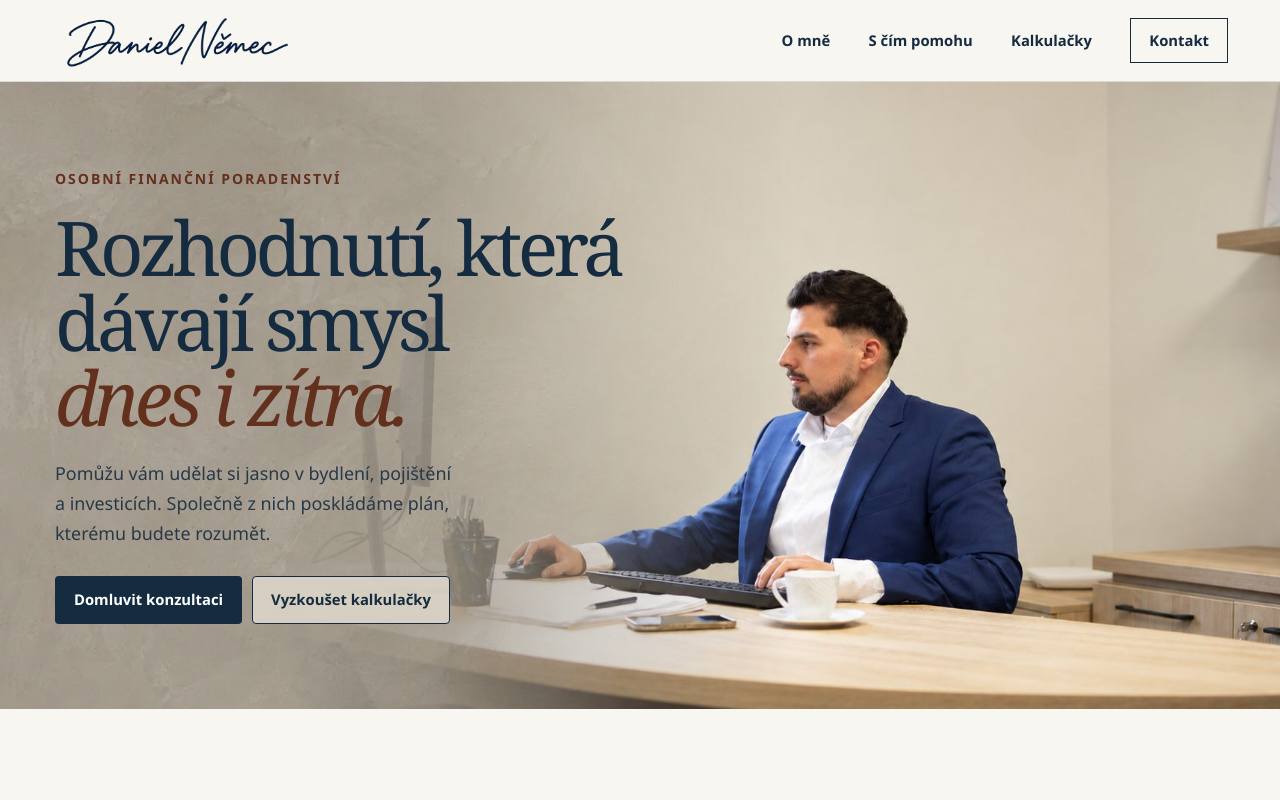
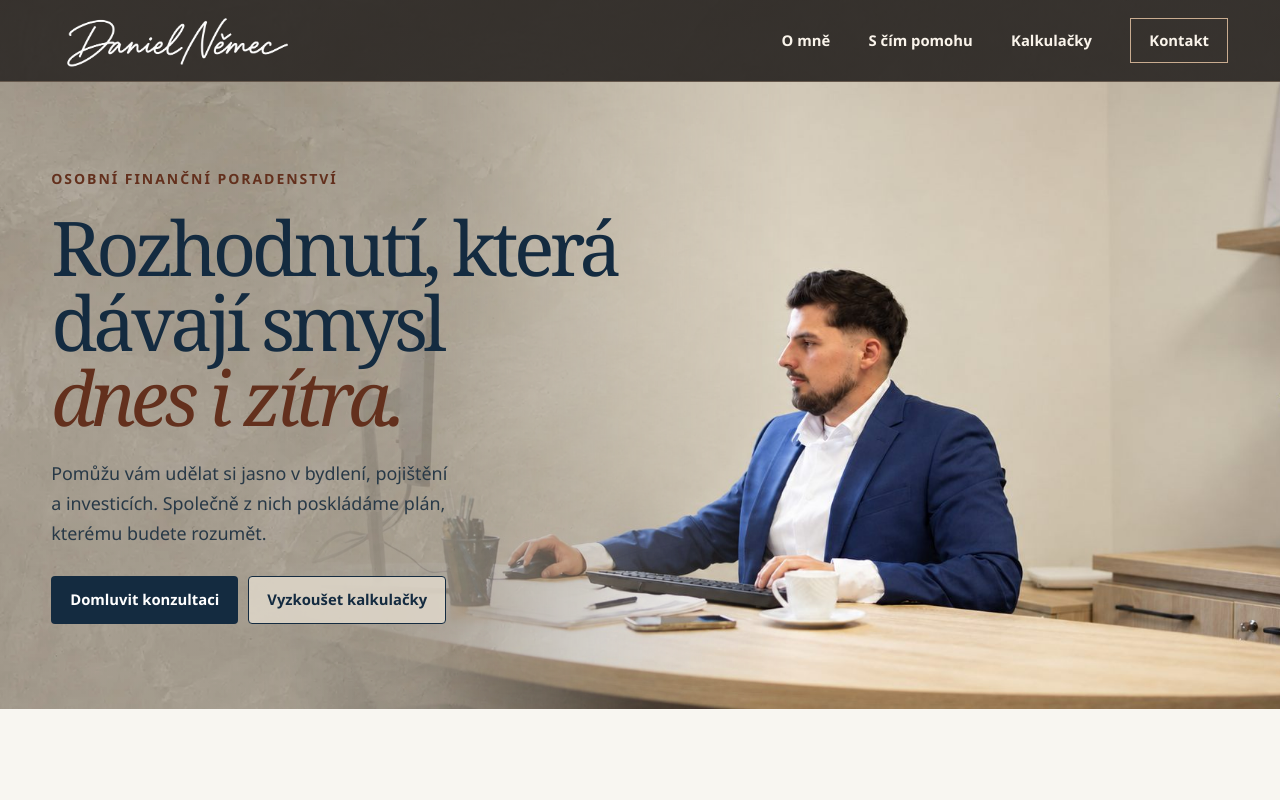
Before and after one commit to mnanalysiscz-collab/DanielNemecweb, a plain HTML site: page index.html in a window 1280 px wide. Shown: the top 800 px of the page. Drawn offline with Linux system fonts and the light colour scheme.

Commit message:
Add a graphite header and widen the homepage hero layout

```diff
--- a/index.html
+++ b/index.html
@@ -6,10 +6,10 @@
   <meta name="description" content="Daniel Němec, osobní finanční poradenství v Sokolově. Probereme bydlení, pojištění, rezervy i dlouhodobé finanční cíle.">
   <meta name="theme-color" content="#f8f6f1">
   <title>Daniel Němec | Osobní finanční poradenství</title>
-  <link rel="stylesheet" href="styles.css?v=sterka-2">
+  <link rel="stylesheet" href="styles.css?v=grafit-1">
   <script src="script.js" defer></script>
 </head>
-<body>
+<body class="home-page">
   <a class="skip-link" href="#top">Přejít k obsahu</a>
   <header class="site-header">
     <div class="header-inner">
--- a/styles.css
+++ b/styles.css
@@ -37,6 +37,19 @@ em { color: var(--accent); }
 .main-nav .nav-cta { border: 1px solid var(--ink); padding: 9px 18px; }
 .menu-toggle { display: none; }
 
+.home-page .site-header {
+  --accent: #f3d3b6;
+  --header-graphite: #38322e;
+  color: #faf4eb;
+  background:
+    linear-gradient(#282421e5, #282421e5),
+    var(--header-graphite) url("assets/hero-sterka.webp") center 42% / cover;
+  border-color: #66594d;
+}
+.home-page .site-header .brand img { filter: brightness(0) invert(1); }
+.home-page .site-header .nav-cta { border-color: #c9ac90; }
+.home-page .site-header :focus-visible { outline-color: var(--accent); }
+
 .hero {
   --accent: #63301d;
   position: relative;
@@ -56,7 +69,13 @@ em { color: var(--accent); }
   object-position: 62% center;
   mask-image: linear-gradient(90deg, transparent 20%, #0002 34%, #000a 49%, #000 62%);
 }
-.hero-inner { display: grid; align-items: center; min-height: clamp(540px, 49vw, 715px); padding-block: 48px; }
+.hero-inner {
+  display: grid;
+  width: min(1600px, 100% - clamp(56px, 8vw, 150px));
+  align-items: center;
+  min-height: clamp(540px, 49vw, 715px);
+  padding-block: 48px;
+}
 .hero-copy { max-width: min(55%, 610px); }
 .hero h1 { font-size: clamp(3.25rem, 5.9vw, 6.2rem); line-height: .99; letter-spacing: -.06em; }
 .hero h1 em { display: inline-block; }
@@ -127,6 +146,8 @@ em { color: var(--accent); }
   .menu-toggle { display: block; min-height: 42px; padding-inline: 12px; border: 1px solid var(--line); border-radius: 4px; color: var(--ink); background: transparent; font-weight: 650; }
   .main-nav { display: none; position: absolute; inset: 100% 0 auto; padding: 14px 18px; background: var(--paper); border-bottom: 1px solid var(--line); }
   .main-nav.open { display: grid; gap: 0; }
+  .home-page .site-header .main-nav { background: var(--header-graphite); border-color: #66594d; }
+  .home-page .site-header .menu-toggle { color: inherit; border-color: #c9ac90; }
   .main-nav a, .main-nav .nav-cta { display: block; padding: 10px 4px; border: 0; }
   .hero-photo {
     position: relative;
```
